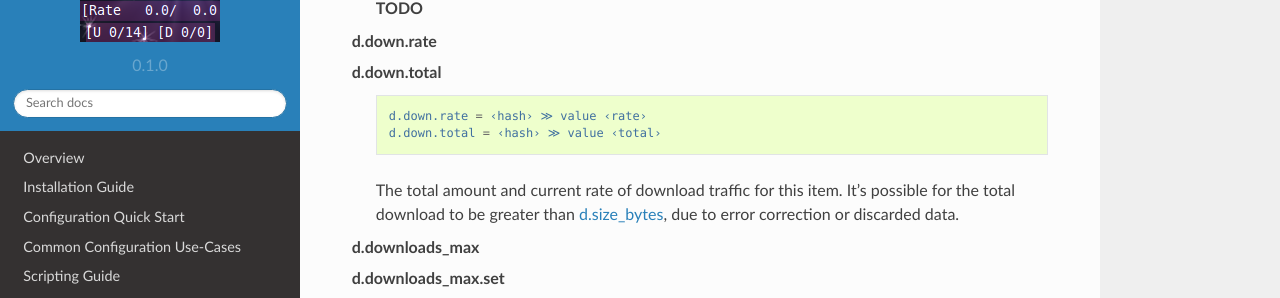
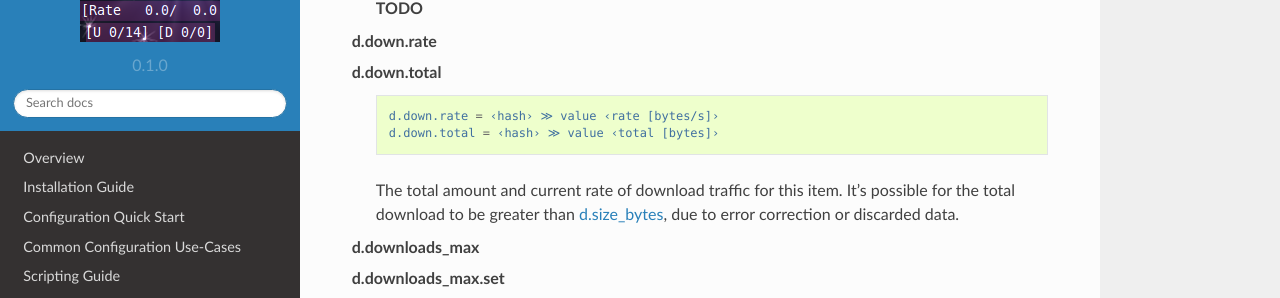
Before and after one commit to rtorrent-community/rtorrent-docs, a Sphinx documentation site: the page built from docs/cmd-ref.rst, in a window 1280 px wide and 900 px high, scrolled down 7326 px. Shown: the part 151-449 px from the top of the window. Built offline with Sphinx 7.4.7 and the Read the Docs theme 2.0.0, drawn with Linux system fonts in a browser that asks for light colours; some of the changed text lies outside the part shown.

Commit message:
cmdref: units for d.down/d.up

```diff
--- a/docs/include-cmd-items.rst
+++ b/docs/include-cmd-items.rst
@@ -329,8 +329,8 @@ When called within configuration methods or in a ``Ctrl-X`` prompt, the target i
 
         .. code-block:: ini
 
-            d.down.rate = ‹hash› ≫ value ‹rate›
-            d.down.total = ‹hash› ≫ value ‹total›
+            d.down.rate = ‹hash› ≫ value ‹rate [bytes/s]›
+            d.down.total = ‹hash› ≫ value ‹total [bytes]›
 
         The total amount and current rate of download traffic for this item.
         It's possible for the total download to be greater than :term:`d.size_bytes`,
@@ -619,8 +619,8 @@ When called within configuration methods or in a ``Ctrl-X`` prompt, the target i
 
         .. code-block:: ini
 
-            d.up.rate = ‹hash› ≫ value ‹rate›
-            d.up.total = ‹hash› ≫ value ‹total›
+            d.up.rate = ‹hash› ≫ value ‹rate [bytes/s]›
+            d.up.total = ‹hash› ≫ value ‹total [bytes]›
 
         The total amount and current rate of upload traffic for this item.
 
```
